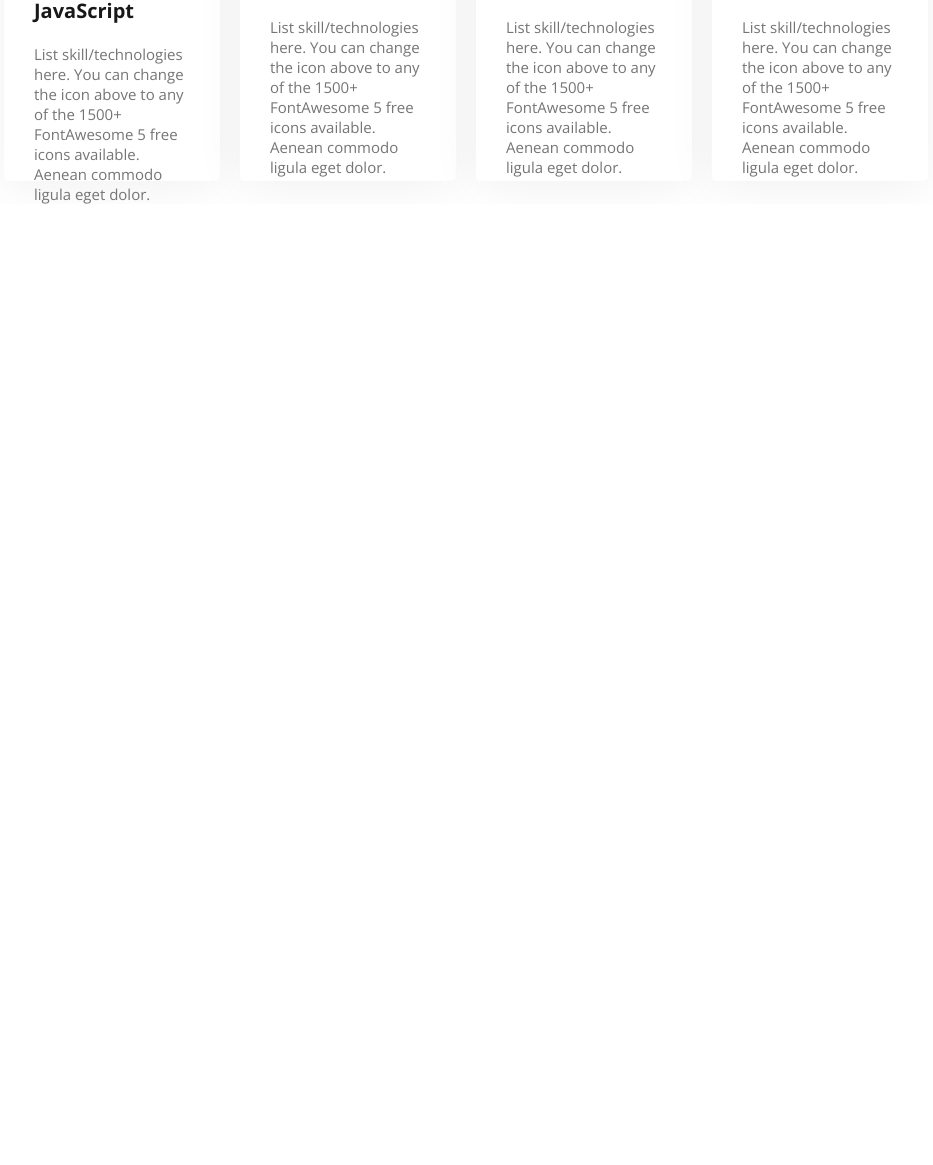
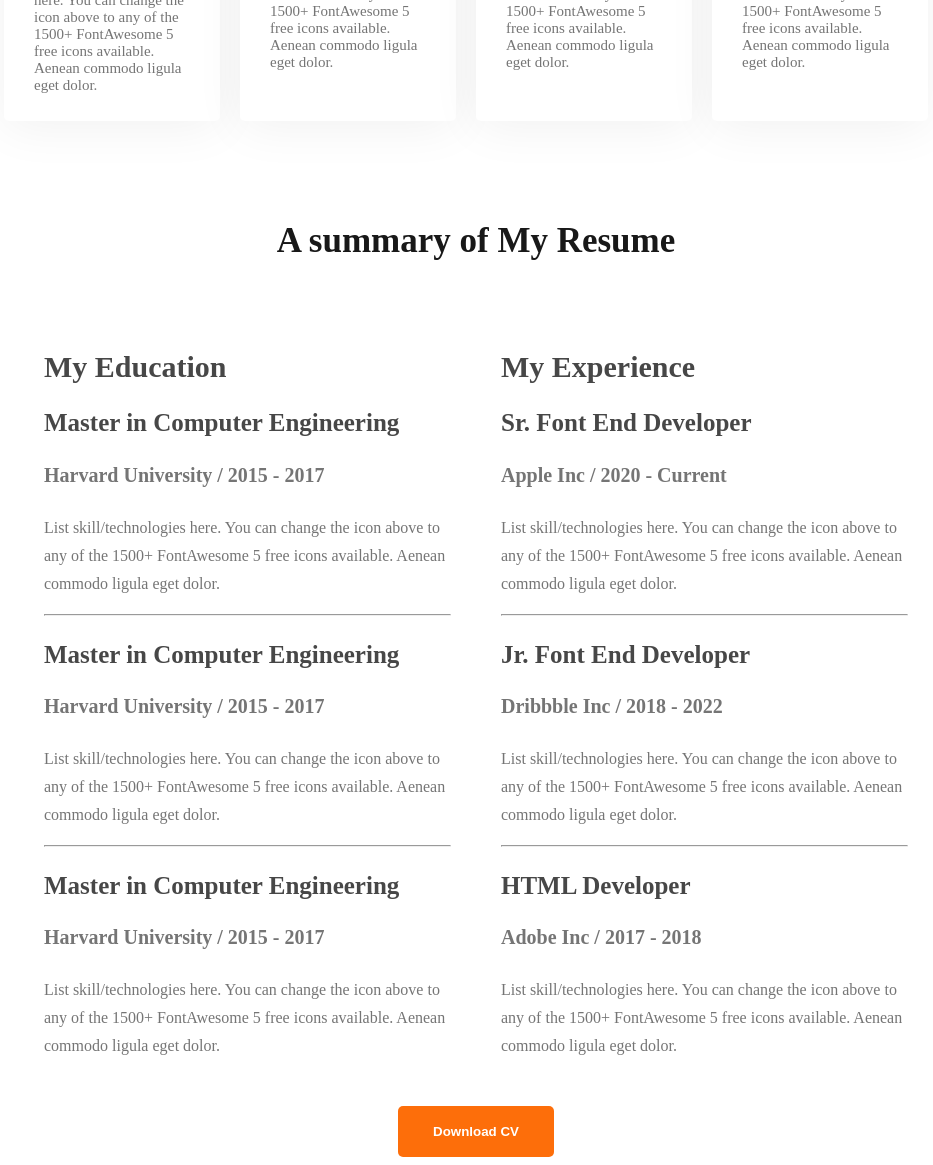
Before and after one commit to tamanna986/web-developer-portfolio, a plain HTML site: page index.html in a window 1280 px wide. Shown: the part 1900-3065 px from the top of the page, without its empty margins (164-1097 px from the left). Before the commit the page ends 2104 px from the top, so only its background shows below. Drawn offline with nearby package versions, Linux system fonts and the light colour scheme.

Commit message:
main section complete

```diff
--- a/index.html
+++ b/index.html
@@ -85,6 +85,57 @@
             <p class="skill-description">List skill/technologies here. You can change the icon above to any of the 1500+ FontAwesome 5 free icons available. Aenean commodo ligula eget dolor.</p>
         </div>
        </section>
+       <section >
+        <h3 class="section-title mtop">A summary of My Resume</h3>
+       <div class="reseume">
+
+        <div class="resume-column">
+            <h2 class="reseume-title">My Education</h2>
+                <div class="reseume-item">
+                    <h3 class="reseume-institute">Master in Computer Engineering</h3>
+                    <h4 class="institute-year">Harvard University / 2015 - 2017</h4>
+                    <p class="institute-info">List skill/technologies here. You can change the icon above
+                        to any of the 1500+ FontAwesome 5 free icons available. Aenean commodo ligula eget dolor.<hr></p>
+                </div>
+                <div class="reseume-item">
+                    <h3 class="reseume-institute">Master in Computer Engineering</h3>
+                    <h4 class="institute-year">Harvard University / 2015 - 2017</h4>
+                    <p class="institute-info">List skill/technologies here. You can change the icon above
+                        to any of the 1500+ FontAwesome 5 free icons available. Aenean commodo ligula eget dolor.<hr></p>
+                </div>
+                <div class="reseume-item">
+                    <h3 class="reseume-institute">Master in Computer Engineering</h3>
+                    <h4 class="institute-year">Harvard University / 2015 - 2017</h4>
+                    <p class="institute-info">List skill/technologies here. You can change the icon above
+                        to any of the 1500+ FontAwesome 5 free icons available. Aenean commodo ligula eget dolor.</p>
+                </div>
+        </div>
+        <div class="resume-column">
+            <h2 class="reseume-title"> My Experience </h2>
+                <div class="reseume-item">
+                    <h3 class="reseume-institute">Sr. Font End Developer</h3>
+                    <h4 class="institute-year">Apple Inc / 2020 - Current</h4>
+                    <p class="institute-info">List skill/technologies here. You can change the icon above
+                        to any of the 1500+ FontAwesome 5 free icons available. Aenean commodo ligula eget dolor.<hr></p>
+                </div>
+                <div class="reseume-item">
+                    <h3 class="reseume-institute">Jr. Font End Developer</h3>
+                    <h4 class="institute-year">Dribbble Inc / 2018 - 2022</h4>
+                    <p class="institute-info">List skill/technologies here. You can change the icon above
+                        to any of the 1500+ FontAwesome 5 free icons available. Aenean commodo ligula eget dolor.<hr></p>
+                </div>
+                <div class="reseume-item">
+                    <h3 class="reseume-institute">HTML Developer</h3>
+                    <h4 class="institute-year">Adobe Inc / 2017 - 2018</h4>
+                    <p class="institute-info">List skill/technologies here. You can change the icon above
+                        to any of the 1500+ FontAwesome 5 free icons available. Aenean commodo ligula eget dolor.</p>
+                </div>
+        </div>
+    </div>
+    <div class="download-cv">
+        <button class="primary-btn ">Download CV</button>
+    </div>
+       </section>
     </main>
 
 </body>
--- a/styles/portfolio.css
+++ b/styles/portfolio.css
@@ -1,4 +1,5 @@
-@import url('https://fonts.googleapis.com/css2?family=Open+Sans:wght@400;600;700&display=swap');
+<link href="https://fonts.googleapis.com/css2?family=Open+Sans:wght@400;600;700;800&display=swap" rel="stylesheet">
+
 body{
     font-family: 'Open Sans', sans-serif;
 }
@@ -164,3 +165,40 @@ font-size: 15px;
 font-style: normal;
 font-weight: 400;
 }
+section{
+    margin-top: 60px;
+}
+.mtop{
+    margin-top: 100px;
+}
+.reseume-title{
+color:  #474747;
+font-size: 30px;
+font-weight: 800;
+}
+.reseume-institute{
+color:#474747;
+font-size: 25px;
+font-weight: 800;
+
+}
+.institute-year{
+color:#757575;
+font-size: 20px;
+font-style: normal;
+font-weight: 600;
+}
+.institute-info{
+ color: #757575;
+font-size: 16px;
+font-weight: 400;
+line-height: 28px;
+}
+.reseume{
+    display: flex;
+    gap: 50px;
+    padding: 30px 200px;
+}
+.download-cv{
+    text-align: center;
+}
```
